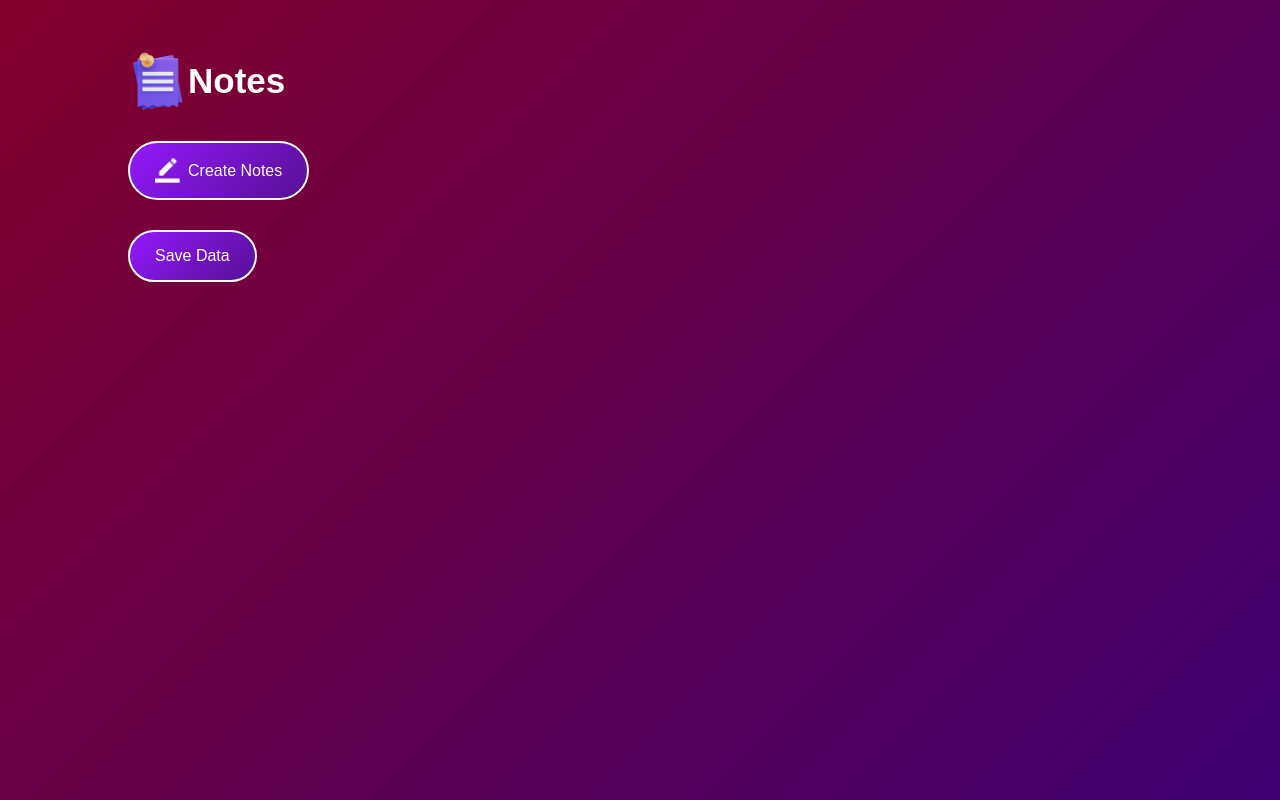
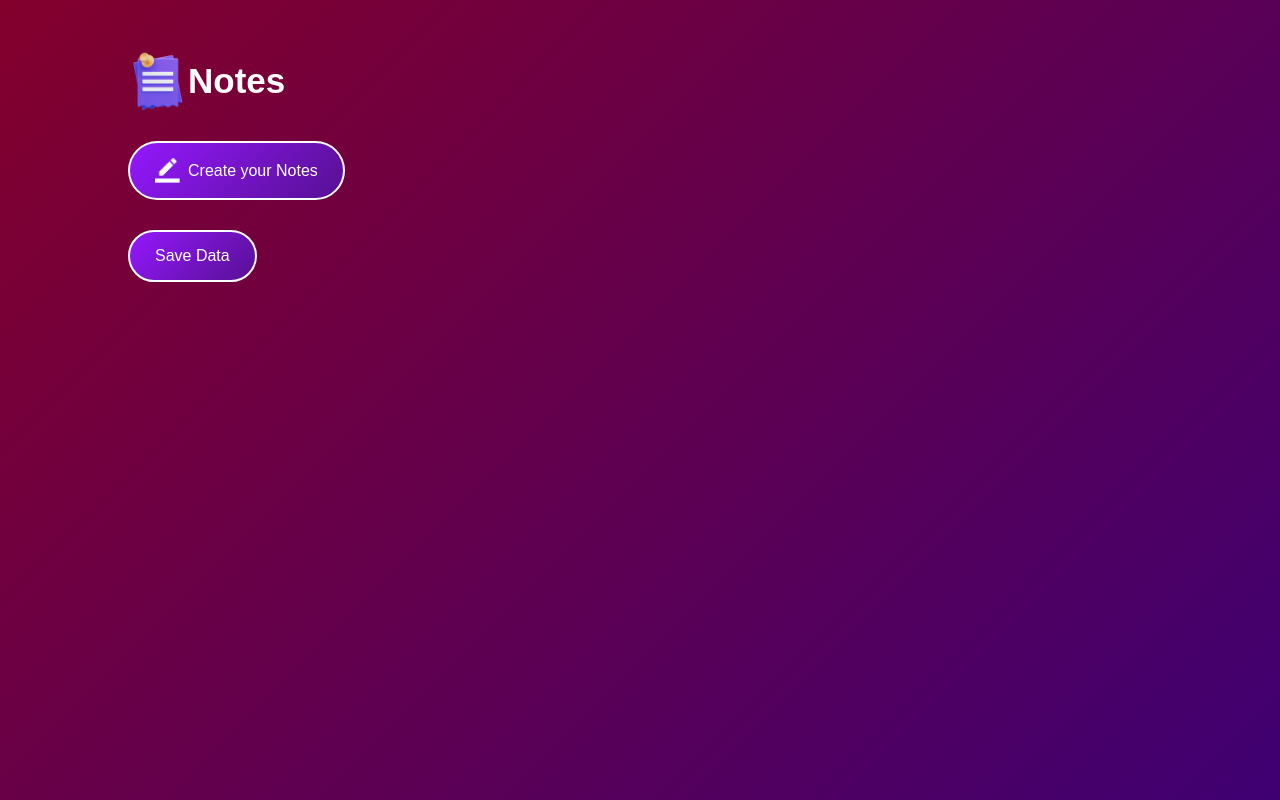
Before and after one commit to Sirajkhan77/05-Notes-Building-App, a plain HTML site: page index.html in a window 1280 px wide. Drawn offline with Linux system fonts and the light colour scheme.

Commit message:
Commited using git

```diff
--- a/index.html
+++ b/index.html
@@ -10,7 +10,7 @@
 <body>
     <div class="container">
         <h1> <img src="./images/notes.png" alt="Image Not found" srcset=""> Notes</h1>
-        <button id="btn"> <img src="./images/edit.png" alt="Image not found"> Create Notes</button>
+        <button id="btn"> <img src="./images/edit.png" alt="Image not found"> Create  your Notes</button>
         <div class="notes-container">
             <!-- <p contenteditable="true" class="inpput-box" id="xxx" >
                 <img src="./images/delete.png">
```
